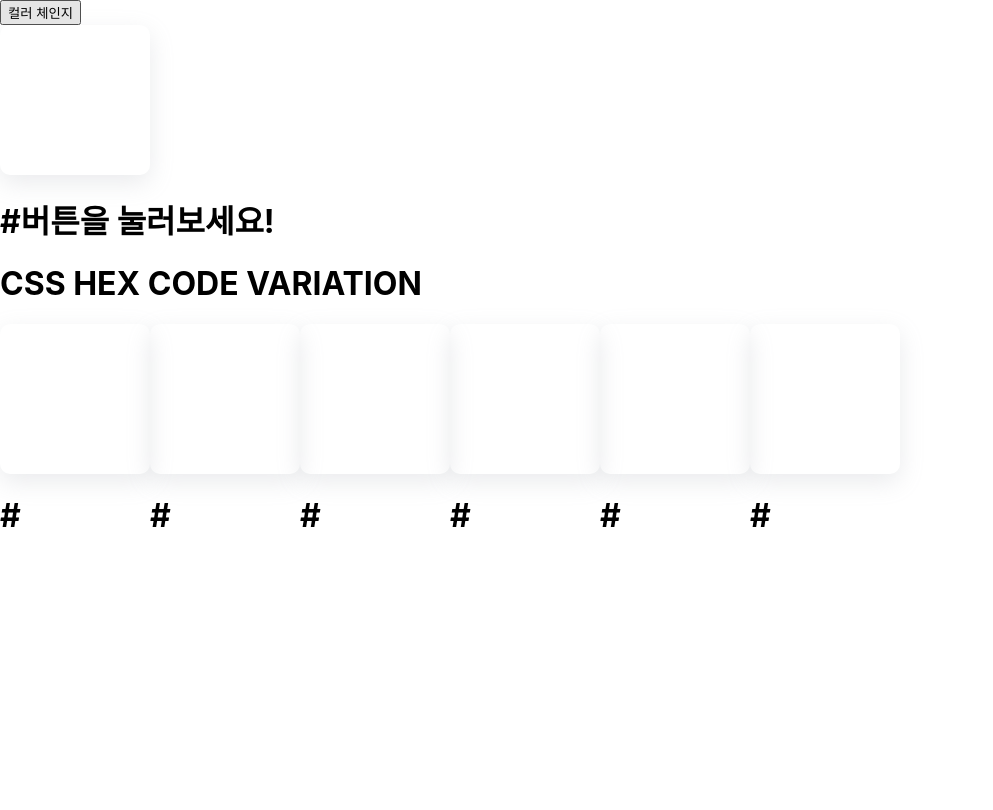
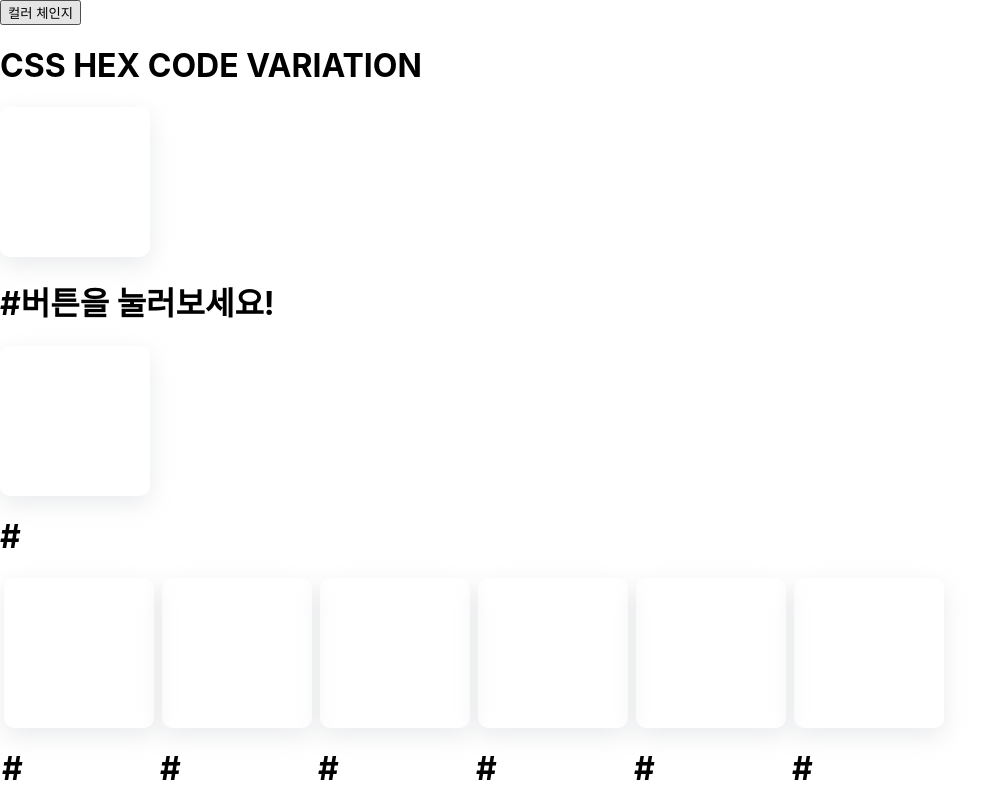
Before and after one commit to twolove-sarang/cssColor-ariation, a React (Create React App) app: page / in a window 1280 px wide. Shown: the whole page, without its empty margins (0-993 px from the left). Built offline with nearby package versions, Linux system fonts and the light colour scheme.

Commit message:
6th commit

```diff
--- a/src/App.css
+++ b/src/App.css
@@ -8,3 +8,8 @@
 .flexColor {
   display: flex;
 }
+
+.flexColor div {
+  margin-right: 2px;
+  margin-left: 2px;
+}
--- a/src/App.js
+++ b/src/App.js
@@ -1,5 +1,6 @@
 import "./App.css";
 import RandomColor from "./component/RandomColor";
+import HistorySection from "./component/HistorySection";
 import { useState } from "react";
 
 // a~f까지 넣기v
@@ -30,7 +31,10 @@ function App() {
   ];
   const [colorChange, setColorChange] = useState("버튼을 눌러보세요!");
   const [colorVariation, setColorVariation] = useState([]);
+  const [recommendColor, setRecommendColor] = useState([]);
+
   const randomColor = () => {
+    //컬러 추천
     const resultDigit = [];
     for (let i = 1; i <= 6; i++) {
       const randomAlphabet =
@@ -38,8 +42,18 @@ function App() {
       resultDigit.push(randomAlphabet);
     }
     setColorChange(resultDigit.join(""));
-    //2개씩 나눠 재조합
 
+    //히스토리
+
+    //포인트컬러, 서브컬러
+    const recommendColor =
+      resultDigit.slice(1, 3).join("") +
+      resultDigit.slice(3, 5).join("") +
+      resultDigit.slice(3, 5).join("");
+
+    setRecommendColor(recommendColor);
+
+    //그라데이션
     const colorVariationArr = [];
     for (let i = 0; i <= alphabet.length; i += 3) {
       const variation =
@@ -52,8 +66,10 @@ function App() {
   return (
     <div>
       <button onClick={randomColor}>컬러 체인지</button>
+      <h1 style={{ color: `#${colorChange}` }}>CSS HEX CODE VARIATION </h1>
       <RandomColor color={colorChange} />
-      <h1 style={{ color: `#${colorChange}` }}>CSS HEX CODE VARIATION </h1>
+
+      <RandomColor color={recommendColor} />
 
       <div className="flexColor">
         <RandomColor color={colorVariation[0]} />
--- /dev/null
+++ b/src/component/HistorySection.js
@@ -0,0 +1,17 @@
+import React from "react";
+
+const HistorySection = ({ history }) => {
+  console.log("history", history);
+  return (
+    <div>
+      <div>history</div>
+      <div
+        className="recommendColor"
+        style={{ backgroundColor: `#${history}` }}
+      ></div>
+      <h1 style={{ color: `#${history}` }}>#{history}</h1>
+    </div>
+  );
+};
+
+export default HistorySection;
```
